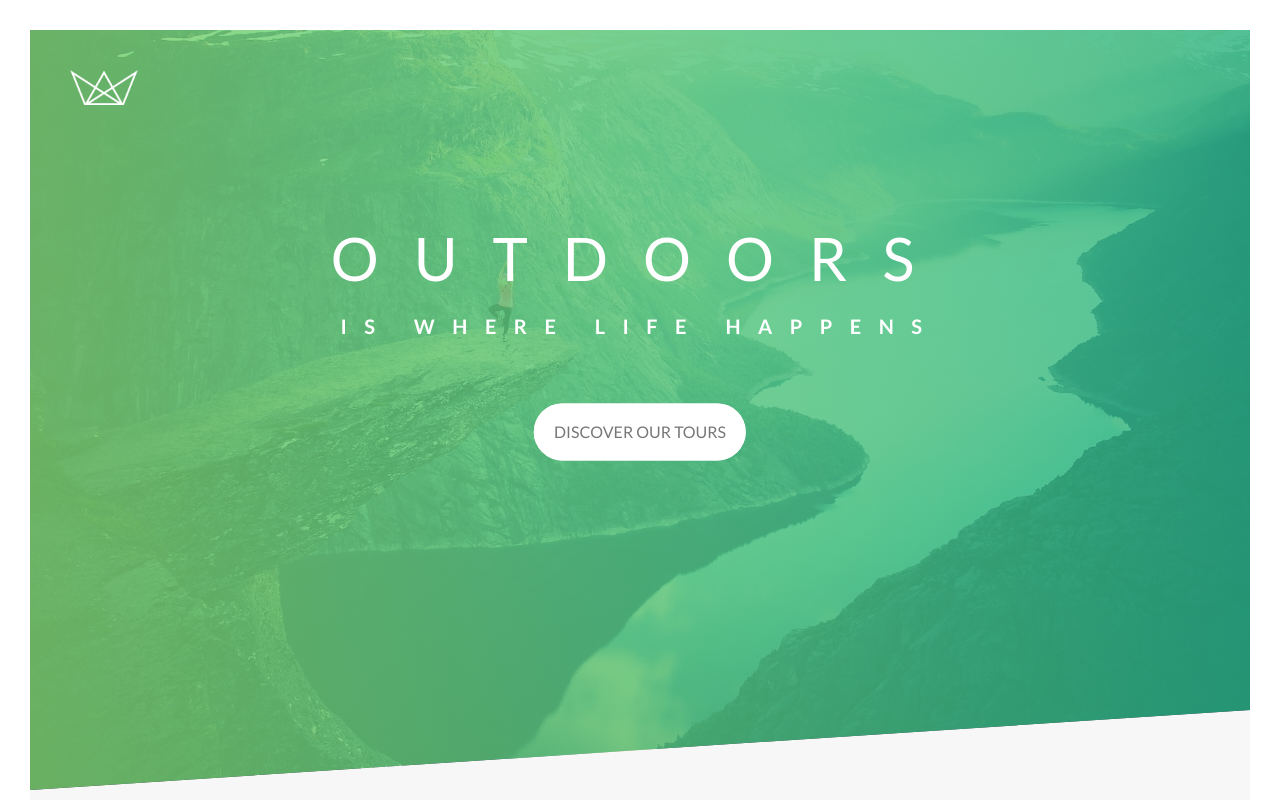
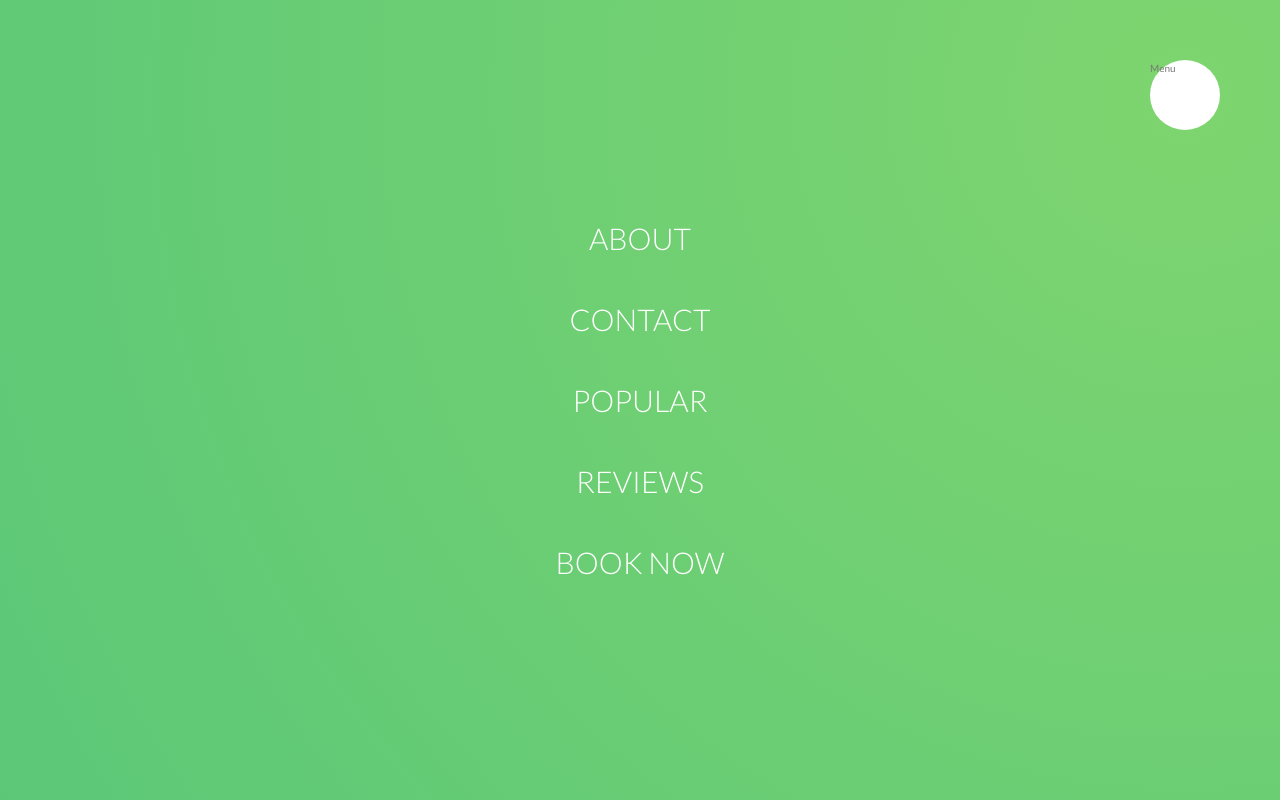
Before and after one commit to Natalia504/natours, a website: page index.html in a window 1280 px wide. Shown: the top 800 px of the page. Drawn offline with Linux system fonts and the light colour scheme.

Commit message:
Menu button is set, WIP: Navigation

```diff
--- a/index.html
+++ b/index.html
@@ -15,6 +15,20 @@
 </head>
 
 <body>
+  <div class="navigation">
+    <input type="checkbox" class="navigation__checkbox" id="navi-toggle">
+    <label for="navi-toggle" class="navigation__button">Menu</label>
+    <div class="navigation__background">&nbsp;</div>
+    <nav class="navigation__nav">
+      <ul class="navigation__list">
+        <li class="navigation__item"><a class="navigation__link" href="javascript:;">About</a></li>
+        <li class="navigation__item"><a class="navigation__link" href="javascript:;">Contact</a></li>
+        <li class="navigation__item"><a class="navigation__link" href="javascript:;">Popular</a></li>
+        <li class="navigation__item"><a class="navigation__link" href="javascript:;">Reviews</a></li>
+        <li class="navigation__item"><a class="navigation__link" href="javascript:;">Book Now</a></li>
+      </ul>
+    </nav>
+  </div>
   <header class="header">
     <div class="header__logo-box">
       <img class="header__logo" src="./img/logo-white.png" alt="Logo">
@@ -204,8 +218,10 @@
     <section class="section-stories">
       <div class="bg-video">
         <video class="bg-video__content" autoplay muted loop>
-        <source src="./img/video.mp4" type="video/mp4"></source>
-        <source src="./img/video.webm" type="video/webm"></source>
+          <source src="./img/video.mp4" type="video/mp4">
+          </source>
+          <source src="./img/video.webm" type="video/webm">
+          </source>
           Your browser is not supported!
         </video>
       </div>
@@ -222,7 +238,8 @@
           </figure>
           <div class="story__text">
             <h3 class="heading-tertiary u-margin-bottom-small">I had the best weekend with my family</h3>
-          <p>Lorem ipsum dolor sit amet, consectetur adipisicing elit. Rem voluptas quisquam minimafugit itaque distinctio debitis ex, accusantium.Lorem ipsum dolor sit amet, consectetur adipisicing elit. Rem voluptas quisquam minimafugit itaque distinctio debitis ex, accusantium.</p>
+            <p>Lorem ipsum dolor sit amet, consectetur adipisicing elit. Rem voluptas quisquam minimafugit itaque distinctio debitis ex, accusantium.Lorem ipsum dolor sit amet, consectetur adipisicing elit. Rem voluptas quisquam minimafugit itaque
+              distinctio debitis ex, accusantium.</p>
           </div>
         </div>
       </div>
@@ -234,7 +251,8 @@
           </figure>
           <div class="story__text">
             <h3 class="heading-tertiary u-margin-bottom-small">My life is completely different</h3>
-          <p>Lorem ipsum dolor sit amet, consectetur adipisicing elit. Rem voluptas quisquam minimafugit itaque distinctio debitis ex, accusantium.Lorem ipsum dolor sit amet, consectetur adipisicing elit. Rem voluptas quisquam minimafugit itaque distinctio debitis ex, accusantium.</p>
+            <p>Lorem ipsum dolor sit amet, consectetur adipisicing elit. Rem voluptas quisquam minimafugit itaque distinctio debitis ex, accusantium.Lorem ipsum dolor sit amet, consectetur adipisicing elit. Rem voluptas quisquam minimafugit itaque
+              distinctio debitis ex, accusantium.</p>
           </div>
         </div>
       </div>
@@ -284,7 +302,6 @@
       </div>
     </section>
   </main>
-
   <footer class="footer">
     <div class="footer__logo-box">
       <img class="footer__logo" src="img/logo-green-2x.png" alt="logo-large">
@@ -316,68 +333,6 @@
       </div>
     </div>
   </footer>
-<!-- <section class="grid-test">
-  <div class="row">
-    <div class="col-1-of-2">
-      Col 1 of 2
-    </div>
-    <div class="col-1-of-2">
-      Col 1 of 2
-    </div>
-  </div>
-  <div class="row">
-    <div class="col-1-of-3">
-      Col 1 of 3
-    </div>
-    <div class="col-1-of-3">
-      Col 1 of 3
-    </div>
-    <div class="col-1-of-3">
-      Col 1 of 3
-    </div>
-  </div>
-  <div class="row">
-    <div class="col-1-of-4">
-      Col 1 of 4
-    </div>
-    <div class="col-1-of-4">
-      Col 1 of 4
-    </div>
-    <div class="col-1-of-4">
-      Col 1 of 4
-    </div>
-    <div class="col-1-of-4">
-      Col 1 of 4
-    </div>
-  </div>
-  <div class="row">
-    <div class="col-1-of-3">
-      Col 1 of 3
-    </div>
-    <div class="col-2-of-3">
-      Col 2 of 3
-    </div>
-  </div>
-  <div class="row">
-    <div class="col-1-of-4">
-      Col 1 of 4
-    </div>
-    <div class="col-1-of-4">
-      Col 1 of 4
-    </div>
-    <div class="col-2-of-4">
-      Col 2 of 4
-    </div>
-  </div>
-  <div class="row">
-    <div class="col-1-of-4">
-      Col 1 of 4
-    </div>
-    <div class="col-3-of-4">
-      Col 3 of 4
-    </div>
-  </div>
-</section> -->
 </body>
 
 </html>
--- /dev/null
+++ b/sass/layout/_navigation.scss
@@ -0,0 +1,76 @@
+.navigation{
+
+  &__checkbox{
+    display: none;
+  }
+
+  &__button{
+    //the button is on top of the backgound, that's why it's larger insize, so it covers the green BG.
+    background-color: $color-white;
+    height: 7rem;
+    width: 7rem;
+    position: fixed;
+    top: 6rem;
+    right: 6rem;
+    border-radius: 50%;
+    z-index: 2000;
+  }
+
+  &__background{
+    height: 6rem;
+    width: 6rem;
+    border-radius: 50%;
+    position: fixed;
+    top: 6.5rem;
+    right: 6.5rem;
+    background-image: radial-gradient($color-primary-light, $color-primary-dark); //radial-gradient starts in the middle and goes in other directions.
+    z-index: 1000;
+    transform: scale(80);//make this bg huge to cover the screen
+  }
+
+  &__nav{
+    height: 100vh;
+    width: 100%;
+    position: fixed;
+    top: 0;
+    right: 0;
+    z-index: 1500
+  }
+
+  &__list{
+    //center the __list
+    position: absolute;
+    top: 50%;
+    left: 50%;
+    transform: translate(-50%, -50%);
+    list-style: none;
+    text-align: center;
+  }
+
+  &__item{
+    margin: 1rem;
+  }
+
+  &__link{
+    &:link,
+    &:visited{
+      display: inline-block; //without it padding and animation don't work
+      font-size: 3rem;
+      font-weight: 300;
+      padding: 1rem 2rem;
+      color: $color-white;
+      text-decoration: none;
+      text-transform: uppercase;
+      background-image: linear-gradient(120deg, transparent 0%, transparent 50%, $color-white 50% );
+      background-size: 230%;
+      transition: all .4s;
+    }
+
+    &:hover,
+    &:active{
+      background-position: 100%;
+      color: $color-primary;
+      transform: translateX(1rem);
+    }
+  }
+}
--- a/sass/main.scss
+++ b/sass/main.scss
@@ -21,5 +21,6 @@
 @import "layout/footer";
 @import "layout/header";
 @import "layout/grid";
+@import "layout/navigation";
 
 @import "pages/home";
```
Also changed, not shown: css/style.css. Lines whose indentation alone changed are shown as unchanged.
